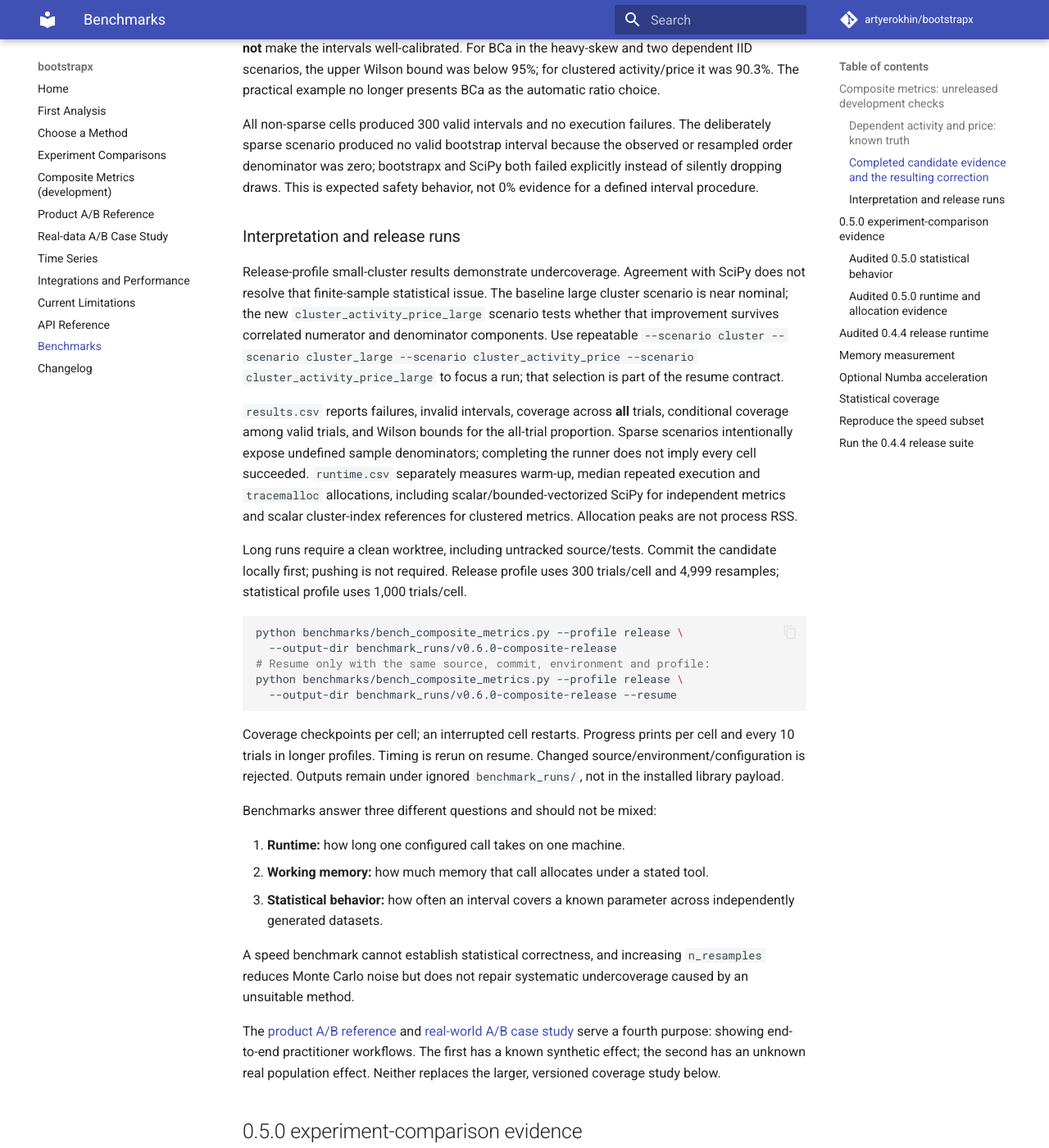
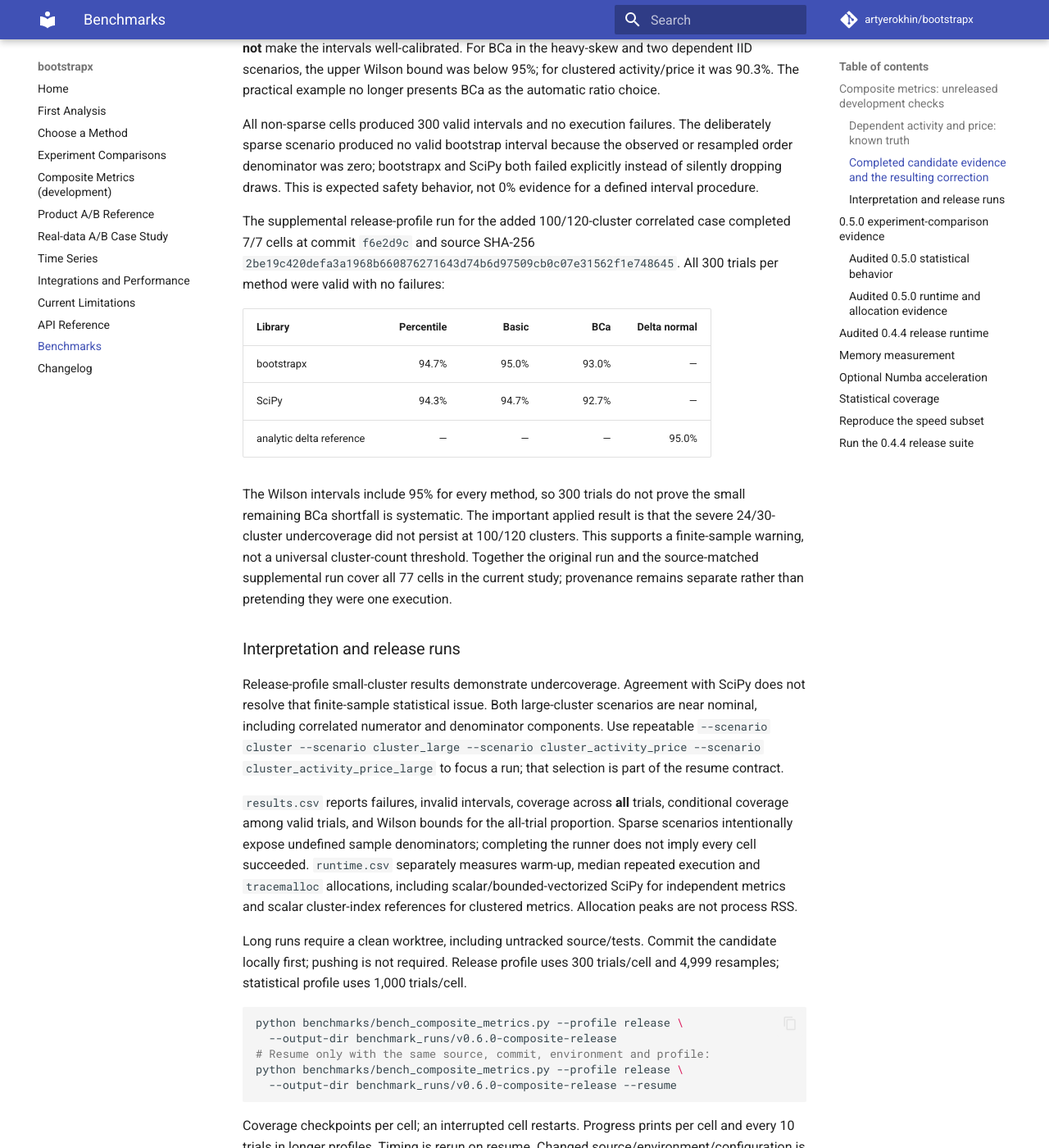
Before and after one commit to artyerokhin/bootstrapx, an MkDocs documentation site: the page built from docs/benchmarks.md, in a window 1280 px wide and 1400 px high, scrolled down 1942 px. Shown: the whole window at 82% size. Built offline with MkDocs 1.6.1 and Material for MkDocs 9.7.7, drawn with Linux system fonts in a browser that asks for light colours; comment, search, counter and statistics services are not loaded.

Commit message:
Record composite metric release evidence

```diff
--- a/docs/benchmarks.md
+++ b/docs/benchmarks.md
@@ -89,13 +89,31 @@ the observed or resampled order denominator was zero; bootstrapx and SciPy both
 failed explicitly instead of silently dropping draws. This is expected safety
 behavior, not 0% evidence for a defined interval procedure.
 
+The supplemental release-profile run for the added 100/120-cluster correlated
+case completed 7/7 cells at commit `f6e2d9c` and source SHA-256
+`2be19c420defa3a1968b660876271643d74b6d97509cb0c07e31562f1e748645`.
+All 300 trials per method were valid with no failures:
+
+| Library | Percentile | Basic | BCa | Delta normal |
+|---|---:|---:|---:|---:|
+| bootstrapx | 94.7% | 95.0% | 93.0% | — |
+| SciPy | 94.3% | 94.7% | 92.7% | — |
+| analytic delta reference | — | — | — | 95.0% |
+
+The Wilson intervals include 95% for every method, so 300 trials do not prove
+the small remaining BCa shortfall is systematic. The important applied result
+is that the severe 24/30-cluster undercoverage did not persist at 100/120
+clusters. This supports a finite-sample warning, not a universal cluster-count
+threshold. Together the original run and the source-matched supplemental run
+cover all 77 cells in the current study; provenance remains separate rather
+than pretending they were one execution.
+
 ### Interpretation and release runs
 
 Release-profile small-cluster results demonstrate undercoverage. Agreement with
-SciPy does not resolve that finite-sample statistical issue. The baseline large
-cluster scenario is near nominal; the new `cluster_activity_price_large`
-scenario tests whether that improvement survives correlated numerator and
-denominator components. Use repeatable `--scenario cluster --scenario
+SciPy does not resolve that finite-sample statistical issue. Both large-cluster
+scenarios are near nominal, including correlated numerator and denominator
+components. Use repeatable `--scenario cluster --scenario
 cluster_large --scenario cluster_activity_price
 --scenario cluster_activity_price_large` to focus a run; that selection is part
 of the resume contract.
```
Also changed, not shown: CHANGELOG.md (+2 -0 lines), docs/changelog.md (+2 -0 lines), docs/limitations.md (+3 -2 lines), plans/0.6.0.md (+5 -1 lines).
